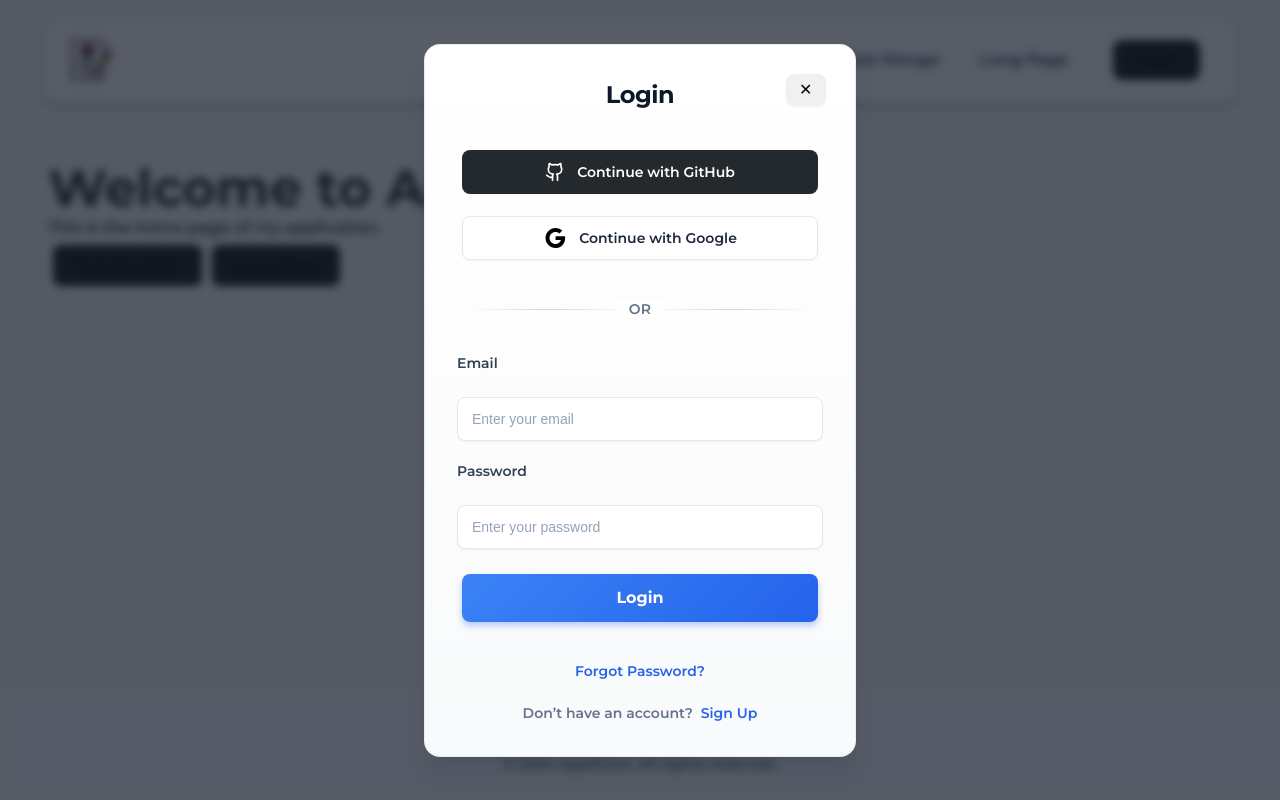
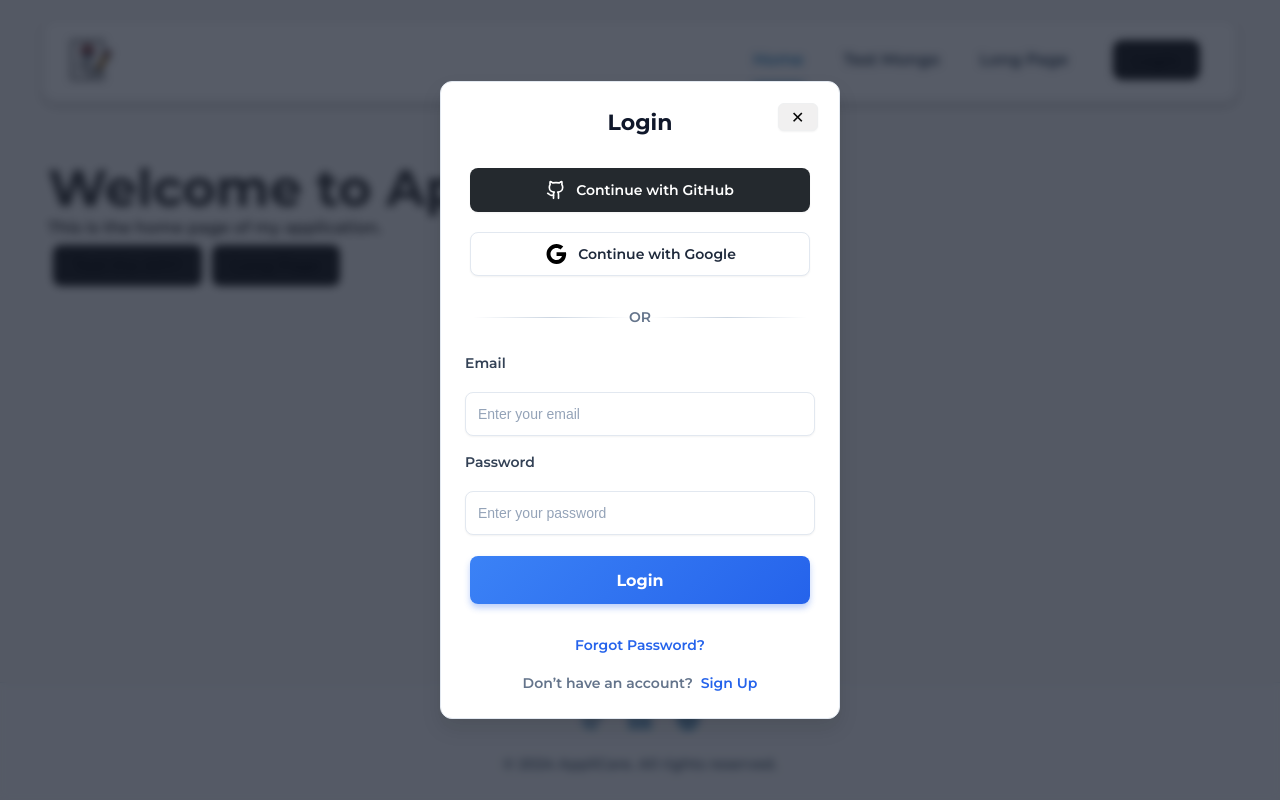
Before and after one commit to lyfe691/AppliCare, a React (Vite) app in the folder applicare_frontend/: page / in a window 1280 px wide. Both pictures are taken after a click on the button "Login". Built offline with nearby package versions, Linux system fonts and the light colour scheme.

Commit message:
ignored settings.json and made some small css adjustments

```diff
--- a/applicare_frontend/src/App.css
+++ b/applicare_frontend/src/App.css
@@ -312,7 +312,7 @@
  * AUTH MODAL *
  **************/
 
- .auth-modal-overlay {
+.auth-modal-overlay {
   position: fixed;
   inset: 0;
   background-color: rgba(17, 24, 39, 0.7);
@@ -325,70 +325,72 @@
 }
 
 .auth-modal {
-  background: linear-gradient(180deg, #FFFFFF 0%, #F9FAFB 100%);
-  border-radius: 16px;
-  padding: 32px;
+  background: #ffffff;
+  border-radius: 12px;
+  padding: 24px;
   width: 90%;
-  max-width: 432px;
+  max-width: 400px;
   position: relative;
-  box-shadow: 0px 20px 24px -4px rgba(16, 24, 40, 0.08),
-              0px 8px 8px -4px rgba(16, 24, 40, 0.03);
-  border: 1px solid rgba(226, 232, 240, 0.8);
+  box-shadow: 0 10px 20px rgba(0, 0, 0, 0.1);
+  border: 1px solid #e2e8f0;
   animation: contentShow 300ms cubic-bezier(0.16, 1, 0.3, 1);
 }
 
 .auth-modal-close {
   position: absolute;
-  top: 24px;
-  right: 24px;
-  height: 32px;
-  width: 32px;
-  background: rgb(241, 240, 240);
+  top: 16px;
+  right: 16px;
+  height: 28px;
+  width: 28px;
+  background: #f1f0f0;
   border: 1px solid #eff0f1;
   color: #070707;
   cursor: pointer;
-  border-radius: 8px;
+  border-radius: 6px;
   display: flex;
   align-items: center;
   justify-content: center;
-  transition: background-color 200ms ease-in-out, color 200ms ease-in-out;
-  box-shadow: 0px 1px 2px rgba(16, 24, 40, 0.05);
+  transition: background-color 200ms, color 200ms;
+  box-shadow: 0 1px 2px rgba(0, 0, 0, 0.05);
 }
 
 .auth-modal-close:hover {
-  background-color: #F8FAFC;
+  background-color: #f8fafc;
   color: #334155;
 }
 
 .auth-modal-title {
-  color: #0F172A;
-  font-size: 24px;
+  color: #0f172a;
+  font-size: 22px;
   font-weight: 700;
-  letter-spacing: -0.02em;
   text-align: center;
-  margin-bottom: 32px;
+  margin-bottom: 24px;
 }
 
 .auth-modal-social {
   display: flex;
   flex-direction: column;
-  gap: 12px;
-  margin-bottom: 32px;
+  gap: 10px;
+  margin-bottom: 24px;
 }
 
 .auth-social-button {
   height: 44px;
-  padding: 0 24px;
+  padding: 0 20px;
   display: flex;
   align-items: center;
   justify-content: center;
-  gap: 12px;
+  gap: 10px;
   border-radius: 8px;
   font-weight: 600;
   font-size: 14px;
-  transition: background-color 200ms ease-in-out, box-shadow 200ms ease-in-out, transform 200ms ease-in-out;
+  transition: background-color 200ms, box-shadow 200ms, transform 200ms;
   position: relative;
   overflow: hidden;
+  background-color: #ffffff;
+  border: 1px solid #e2e8f0;
+  color: #1e293b;
+  box-shadow: 0 1px 2px rgba(0, 0, 0, 0.05);
 }
 
 .auth-social-button::before {
@@ -396,7 +398,7 @@
   position: absolute;
   inset: 0;
   background-color: transparent;
-  transition: background-color 200ms ease-in-out;
+  transition: background-color 200ms;
 }
 
 .auth-social-button:hover::before {
@@ -404,35 +406,32 @@
 }
 
 .github-button {
-  background-color: #24292E;
-  color: white;
+  background-color: #24292e;
+  color: #ffffff;
   border: none;
 }
 
 .github-button:hover {
-  transform: translateY(-2px);
-  box-shadow: 0px 6px 12px -4px rgba(16, 24, 40, 0.1),
-              0px 3px 6px -3px rgba(16, 24, 40, 0.05);
+  transform: translateY(-1px);
+  box-shadow: 0 6px 12px rgba(0, 0, 0, 0.1);
 }
 
 .google-button {
-  background-color: white;
-  color: #1E293B;
-  border: 1px solid #E2E8F0;
-  box-shadow: 0px 1px 2px rgba(16, 24, 40, 0.05);
+  background-color: #ffffff;
+  color: #1e293b;
+  border: 1px solid #e2e8f0;
 }
 
 .google-button:hover {
-  border-color: #CBD5E1;
-  transform: translateY(-2px);
-  box-shadow: 0px 6px 12px -4px rgba(16, 24, 40, 0.1),
-              0px 3px 6px -3px rgba(16, 24, 40, 0.05);
+  border-color: #cbd5e1;
+  transform: translateY(-1px);
+  box-shadow: 0 6px 12px rgba(0, 0, 0, 0.1);
 }
 
 .auth-modal-divider {
   position: relative;
   text-align: center;
-  margin: 32px 0;
+  margin: 24px 0;
 }
 
 .auth-modal-divider::before,
@@ -440,140 +439,132 @@
   content: "";
   position: absolute;
   top: 50%;
-  width: calc(50% - 24px);
+  width: calc(50% - 16px);
   height: 1px;
-  background: linear-gradient(
-    90deg,
-    rgba(203, 213, 225, 0) 0%,
-    #CBD5E1 50%,
-    rgba(203, 213, 225, 0) 100%
-  );
+  background: linear-gradient(90deg, rgba(203, 213, 225, 0), #cbd5e1, rgba(203, 213, 225, 0));
 }
 
 .auth-modal-divider::before {
   left: 0;
-  transform: translateX(12px);
+  transform: translateX(8px);
 }
 
 .auth-modal-divider::after {
   right: 0;
-  transform: translateX(-12px);
+  transform: translateX(-8px);
 }
 
 .auth-modal-divider span {
-  background-color: white;
-  padding: 0 12px;
-  color: #64748B;
+  background-color: #ffffff;
+  padding: 0 10px;
+  color: #64748b;
   font-size: 14px;
   font-weight: 500;
-  letter-spacing: 0.02em;
 }
 
 .auth-modal-form {
   display: flex;
   flex-direction: column;
-  gap: 20px;
+  gap: 16px;
 }
 
 .auth-form-label {
-  display: block;
   font-size: 14px;
   font-weight: 600;
   color: #334155;
-  margin-bottom: 3px;
+  margin-bottom: 2px;
 }
 
 .auth-form-input {
   height: 44px;
   width: 100%;
-  padding: 0 14px;
-  border: 1px solid #E2E8F0;
+  padding: 0 12px;
+  border: 1px solid #e2e8f0;
   border-radius: 8px;
   font-size: 14px;
-  color: #0F172A;
-  background-color: white;
-  transition: border-color 200ms ease-in-out, box-shadow 200ms ease-in-out;
-  box-shadow: 0px 1px 2px rgba(16, 24, 40, 0.05);
+  color: #0f172a;
+  background-color: #ffffff;
+  transition: border-color 200ms, box-shadow 200ms;
+  box-shadow: 0 1px 2px rgba(0, 0, 0, 0.05);
 }
 
 .auth-form-input::placeholder {
-  color: #94A3B8;
+  color: #94a3b8;
 }
 
 .auth-form-input:hover {
-  border-color: #CBD5E1;
+  border-color: #cbd5e1;
 }
 
 .auth-form-input:focus {
   outline: none;
-  border-color: #2563EB;
-  box-shadow: 0px 1px 2px rgba(16, 24, 40, 0.05),
-              0px 0px 0px 4px rgba(59, 130, 246, 0.1);
+  border-color: #2563eb;
+  box-shadow: 0 1px 2px rgba(37, 99, 235, 0.1), 0 0 0 4px rgba(37, 99, 235, 0.1);
 }
 
 .auth-submit-button {
   height: 48px;
-  background: linear-gradient(135deg, #3B82F6 0%, #2563EB 100%);
-  color: white;
+  background: linear-gradient(135deg, #3b82f6 0%, #2563eb 100%);
+  color: #ffffff;
   border: none;
   border-radius: 8px;
   font-weight: 700;
   font-size: 16px;
   cursor: pointer;
-  transition: background 200ms ease-in-out, box-shadow 200ms ease-in-out, transform 100ms ease-in-out;
-  box-shadow: 0px 4px 6px rgba(37, 99, 235, 0.3);
+  transition: background 200ms, box-shadow 200ms, transform 100ms;
+  box-shadow: 0 4px 6px rgba(37, 99, 235, 0.3);
 }
 
 .auth-submit-button:hover {
-  background: linear-gradient(135deg, #60A5FA 0%, #3B82F6 100%);
-  box-shadow: 0px 6px 12px rgba(37, 99, 235, 0.4);
+  background: linear-gradient(135deg, #60a5fa 0%, #3b82f6 100%);
+  box-shadow: 0 6px 12px rgba(37, 99, 235, 0.4);
   transform: translateY(-2px);
 }
 
 .auth-submit-button:active {
-  background: linear-gradient(135deg, #2563EB 0%, #1D4ED8 100%);
-  box-shadow: 0px 4px 6px rgba(37, 99, 235, 0.3);
+  background: linear-gradient(135deg, #2563eb 0%, #1d4ed8 100%);
+  box-shadow: 0 4px 6px rgba(37, 99, 235, 0.3);
   transform: translateY(0);
 }
 
 .auth-modal-footer {
-  margin-top: 32px;
+  margin-top: 24px;
   text-align: center;
 }
 
 .auth-forgot-link {
-  color: #2563EB;
+  color: #2563eb;
   text-decoration: none;
   font-size: 14px;
   font-weight: 500;
-  transition: color 200ms ease-in-out;
+  transition: color 200ms;
 }
 
 .auth-forgot-link:hover {
-  color: #1D4ED8;
+  color: #1d4ed8;
   text-decoration: underline;
 }
 
 .auth-signup-prompt {
-  margin-top: 20px;
-  color: #64748B;
+  margin-top: 16px;
+  color: #64748b;
   font-size: 14px;
 }
 
 .auth-toggle-link {
   background: none;
   border: none;
-  color: #2563EB;
+  color: #2563eb;
   font-weight: 600;
   font-size: 14px;
   cursor: pointer;
   padding: 0;
   margin-left: 4px;
-  transition: color 200ms ease-in-out;
+  transition: color 200ms;
 }
 
 .auth-toggle-link:hover {
-  color: #1D4ED8;
+  color: #1d4ed8;
   text-decoration: underline;
 }
 
@@ -597,10 +588,9 @@
   }
 }
 
-/* Responsive Styles */
 @media (max-width: 480px) {
   .auth-modal {
-    padding: 20px;
+    padding: 18px;
     width: 95%;
     max-width: 90%;
     border-radius: 12px;
@@ -615,18 +605,18 @@
 
   .auth-modal-title {
     font-size: 20px;
-    margin-bottom: 24px;
+    margin-bottom: 20px;
   }
 
   .auth-social-button {
     height: 40px;
     padding: 0 16px;
     font-size: 13px;
-    gap: 10px;
+    gap: 8px;
   }
 
   .auth-modal-divider {
-    margin: 24px 0;
+    margin: 20px 0;
   }
 
   .auth-modal-divider span {
@@ -634,13 +624,18 @@
     font-size: 13px;
   }
 
+  .auth-modal-form {
+    gap: 14px;
+  }
+
   .auth-form-label {
     font-size: 13px;
+    margin-bottom: 1px;
   }
 
   .auth-form-input {
     height: 40px;
-    padding: 0 12px;
+    padding: 0 10px;
     font-size: 13px;
   }
 
```
Also changed, not shown: 1 other file (tests, documents, lock files or other folders).
